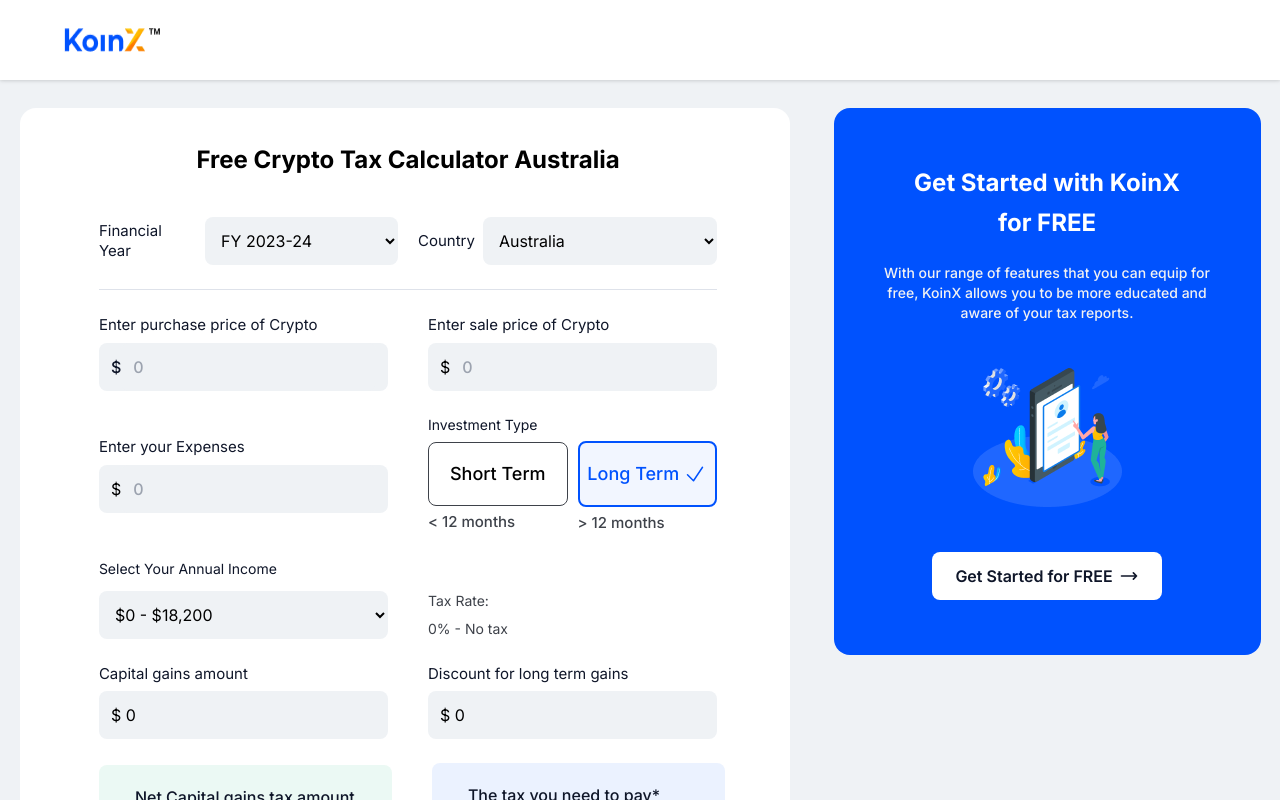
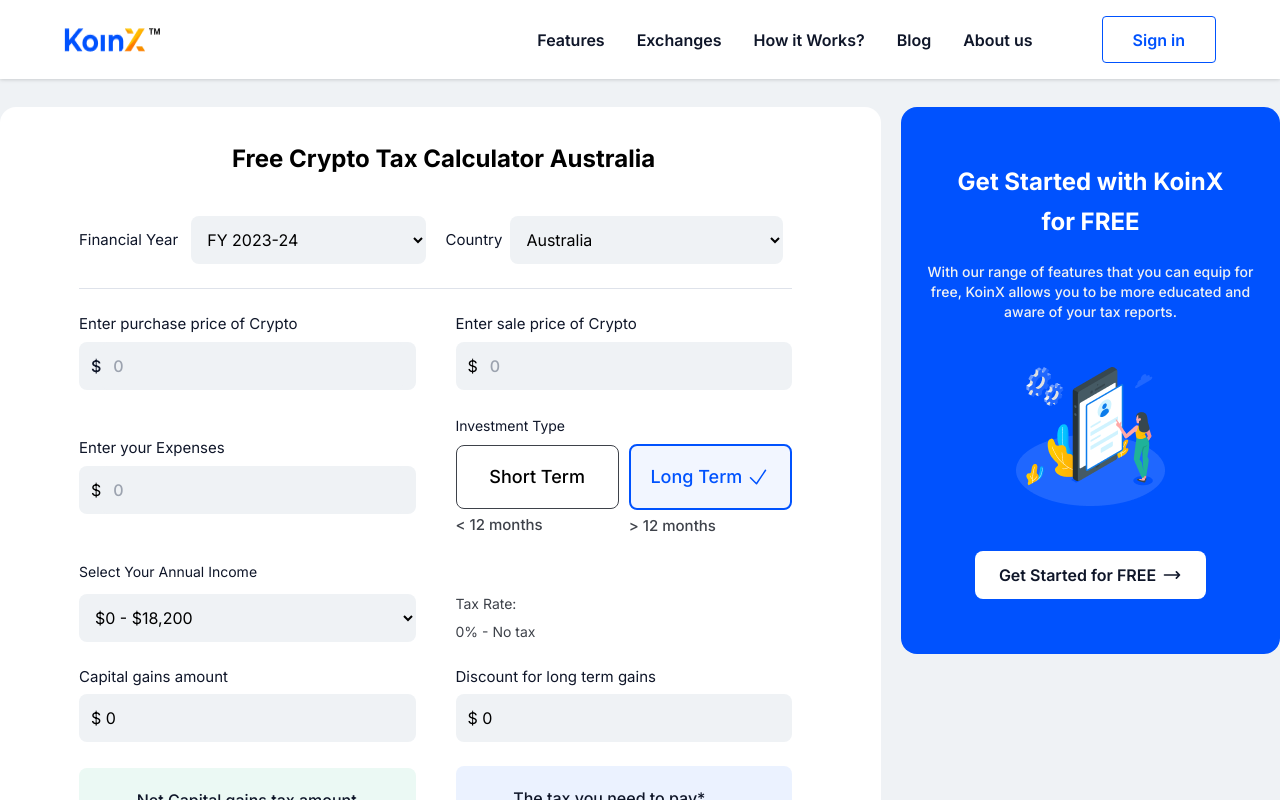
Before and after one commit to karthik-mohan23/CryptoTaxMate, a React (Vite) app: page / in a window 1280 px wide. Shown: the top 800 px of the page. Built offline with nearby package versions, Linux system fonts and the light colour scheme.

Commit message:
added navbar and fixed width issue on large screen

```diff
--- a/src/components/CryptoTaxCalculator.jsx
+++ b/src/components/CryptoTaxCalculator.jsx
@@ -112,9 +112,9 @@
   const taxToPay = netCGA * taxRate;
 
   return (
-    <div className="bg-default-gray max-w-[83rem] mx-auto xl:flex  gap-1 ">
-      <div className=" bg-white w-full max-w-[55.0625rem] xl:bg-default-gray pt-4 px-4  xl:pt-0 ">
-        <div className="w-[99%]  max-w-[55.0625rem] mx-auto bg-white  xl:mt-7 xl:mb-5 rounded-2xl p-[1.0625rem] xl:pt-[2.1875rem] xl:pb-[3.625rem] xl:ps-[4.9375rem] xl:pe-[4.5625rem] border border-border-gray xl:border-none">
+    <div className="bg-default-gray w-full  max-w-[83rem] mx-auto xl:flex gap-5   ">
+      <div className=" bg-white w-full  max-w-[55.0625rem]  xl:bg-default-gray pt-4 px-4 sm:px-0  xl:pt-0 ">
+        <div className="w-[99%] sm:w-full xl:w-[55.0625rem] max-w-[55.0625rem] mx-auto bg-white  xl:mt-7 xl:mb-5 rounded-2xl p-[1.0625rem] xl:pt-[2.1875rem] xl:pb-[3.625rem] xl:ps-[4.9375rem] xl:pe-[4.5625rem] border border-border-gray xl:border-none">
           <h1 className=" font-bold text-2xl leading-[2.125rem] text-center pb-7 lg:pb-10">
             Free Crypto Tax Calculator Australia
           </h1>
@@ -197,21 +197,21 @@
                     className="bg-default-gray w-full  h-10 px-4 py-2  md:h-12 md:p-3 rounded-lg text-f-primary text-base font-medium outline-none"
                     type="number"
                     placeholder="0"
-                    value={inputValues.expenses}
+                    value={inputValues?.expenses}
                     name="expenses"
                     onChange={(event) => handleInputChange(event)}></input>
                 </div>
               </div>
               {/* Investment type */}
               <div className="  w-full ">
-                <p className="text-f-primary text-sm pb-[6px]">
+                <p className="text-f-primary text-sm pb-[6px] leading-6">
                   Investment Type
                 </p>
                 {/* button 1 */}
                 <div className=" flex  w-full gap-[10px] items-center">
-                  {investmentTypeTerm.map((type, index) => (
+                  {investmentTypeTerm?.map((type, index) => (
                     <div
-                      key={type.title}
+                      key={type?.title}
                       onClick={() => handleBtnIndex(index)}
                       className="flex flex-col w-full">
                       <button
@@ -222,7 +222,7 @@
                         } `}>
                         {index === btnIndex ? (
                           <>
-                            {type.title}
+                            {type?.title}
                             <svg
                               xmlns="http://www.w3.org/2000/svg"
                               fill="none"
@@ -238,11 +238,11 @@
                             </svg>
                           </>
                         ) : (
-                          type.title
+                          type?.title
                         )}
                       </button>
                       <p className="text-[13px] lg:text-[15px] font-medium text-btn-border-gray leading-6">
-                        {type.duration}
+                        {type?.duration}
                       </p>
                     </div>
                   ))}
@@ -291,6 +291,7 @@
                     Capital gains amount
                   </label>
                   <div className=" bg-default-gray w-full  h-10 px-4 py-2  md:h-12 md:p-3 rounded-lg">
+                    {/* if negative value put -ve before $ */}
                     {capitalGainsAmount < 0
                       ? `- $ ${Math.abs(capitalGainsAmount)}`
                       : `$ ${capitalGainsAmount}`}
@@ -318,21 +319,21 @@
                 </p>
                 <p className="font-bold text-2xl text-green-btn-text text-center">
                   {isNaN(netCGA)
-                    ? "$0"
-                    : netCGA < 0
-                    ? `- $${Math.abs(netCGA)}`
+                    ? "$0" // If 'netCGA' is not a number, display "$0"
+                    : netCGA < 0 //if less than 0 ?
+                    ? `- $${Math.abs(netCGA)}` //If -ve, put -ve before $
                     : `$${netCGA}`}
                 </p>
               </div>
               {/* The tax you need to pay */}
-              <div className="bg-btn-blue py-5 px-9 rounded-lg lg:flex-1">
-                <p className="text-base text-f-primary mb-2  w-[221px] mx-auto font-medium">
+              <div className="bg-btn-blue py-5 px-9  rounded-lg mx-auto lg:flex-1">
+                <p className="text-base text-f-primary mb-2 w-[221px] mx-auto  font-medium">
                   The tax you need to pay*
                 </p>
                 <p className="font-bold text-2xl text-blue-btn-text text-center">
                   {taxToPay
-                    ? taxToPay < 0
-                      ? `-$${Math.abs(taxToPay).toFixed(1)}`
+                    ? taxToPay < 0 //if less than 0
+                      ? `-$${Math.abs(taxToPay).toFixed(1)}` //If -ve, put -ve before $
                       : `$${taxToPay.toFixed(1)}`
                     : "$0"}
                 </p>
@@ -342,7 +343,7 @@
           </div>
         </div>
         {/* FAQ */}
-        <div className="bg-white w-[99%] max-w-[55.0625rem] mx-auto  pt-12 pb-16 lg:pt-6 lg:px-6 lg:pb-10 rounded-2xl">
+        <div className="bg-white w-[99%] sm:w-full xl:w-[55.0625rem] max-w-[55.0625rem] mx-auto  pt-12 pb-16 lg:pt-6 lg:px-6 lg:pb-10 rounded-2xl">
           <h2 className="text-2xl font-bold  leading-5 mb-4 lg:pb-4">
             Frequently Asked Questions
           </h2>
@@ -352,9 +353,9 @@
         </div>
       </div>
       {/* card */}
-      <div className="w-[95%] mx-auto mt-[4.25rem] mb-[3.875rem] lg:mt-7 lg:mb-0">
+      <div className="w-[95%] sm:w-full mx-auto  mt-[4.25rem] mb-[3.875rem] lg:mt-7 lg:mb-0">
         <MobileCard className="xl:hidden" />
-        <DesktopCard className="hidden xl:block" />
+        <DesktopCard className="hidden xl:block xl:mx-0" />
       </div>
     </div>
   );
--- a/src/components/FaqContent.jsx
+++ b/src/components/FaqContent.jsx
@@ -2,7 +2,7 @@
 
 const FaqContent = () => {
   return (
-    <div>
+    <div className="w-full">
       {faqs.map((faq, index) => {
         const { question, answer } = faq;
         return (
--- a/src/components/Navbar.jsx
+++ b/src/components/Navbar.jsx
@@ -3,13 +3,53 @@
 const Navbar = () => {
   return (
     <header className="w-full  bg-white text-f-primary drop-shadow">
-      <div className="w-[90%] max-w-[83rem] mx-auto h-[60.75px] lg:h-20 flex justify-between items-center">
+      <div className="w-[90%] max-w-[83rem] mx-auto  flex justify-between items-center py-4">
         <img
           src={logo}
           alt="KoinX"
           className="w-20 h-[20.5px] lg:w-24 lg:h-6"
         />
-        <nav></nav>
+        {/* large screens */}
+        <nav className="hidden  text-f-primary text-base font-semibold lg:flex items-center gap-[69px]">
+          <ul className=" flex items-center gap-8">
+            <li>
+              <a href="#">Features</a>
+            </li>
+            <li>
+              <a href="#">Exchanges</a>
+            </li>
+            <li>
+              <a href="#">How it Works?</a>
+            </li>
+            <li>
+              <a href="#">Blog</a>
+            </li>
+            <li>
+              <a href="#">About us</a>
+            </li>
+          </ul>
+          <a
+            href="#"
+            className="text-default-blue border-[1px] border-default-blue px-[30px] py-[10.5px] rounded">
+            Sign in
+          </a>
+        </nav>
+        {/* small screens */}
+        <nav className="lg:hidden">
+          <svg
+            xmlns="http://www.w3.org/2000/svg"
+            fill="none"
+            viewBox="0 0 24 24"
+            strokeWidth={1.5}
+            stroke="currentColor"
+            className="w-6 h-6">
+            <path
+              strokeLinecap="round"
+              strokeLinejoin="round"
+              d="M3.75 6.75h16.5M3.75 12h16.5m-16.5 5.25h16.5"
+            />
+          </svg>
+        </nav>
       </div>
     </header>
   );
```
